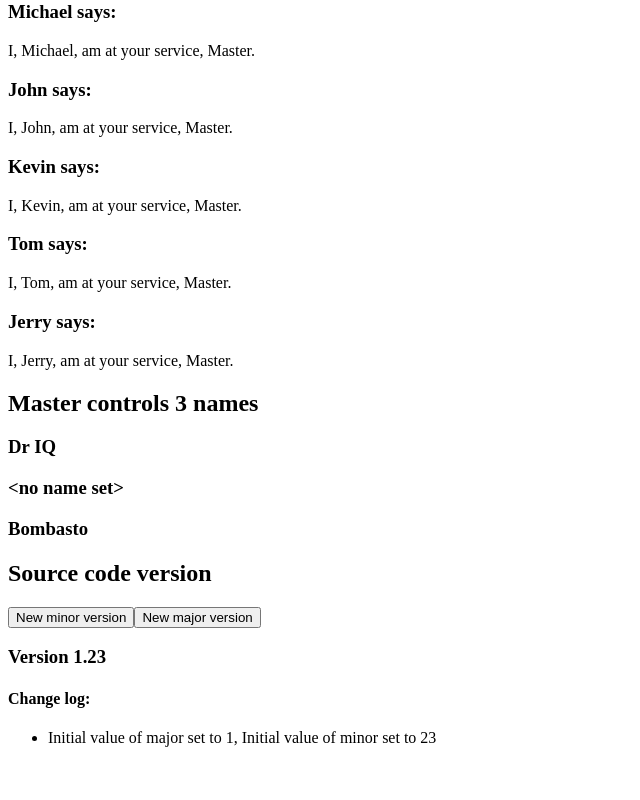
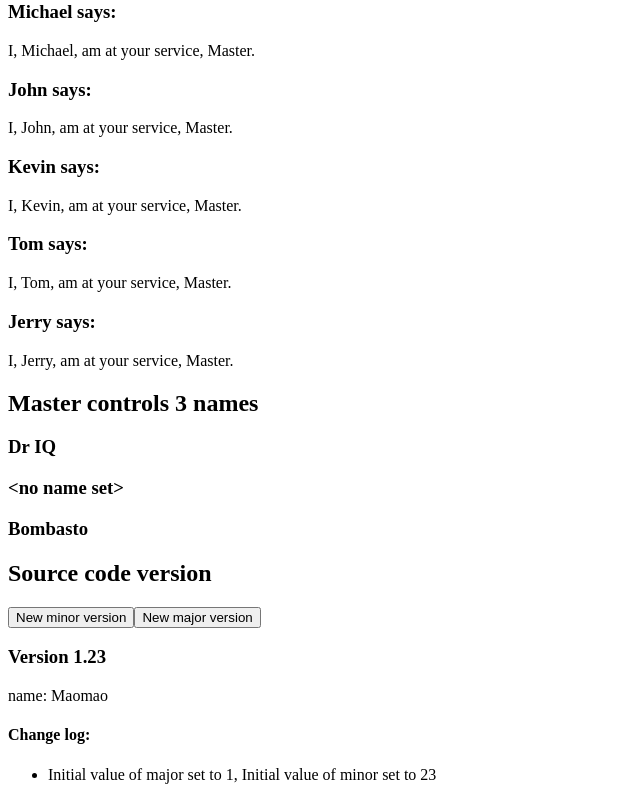
Before and after one commit to m2maomao/angular-tutorial, an Angular app: page / in a window 1280 px wide. Shown: the part 321-1121 px from the top of the page, without its empty margins (0-640 px from the left). Before the commit the page ends 1084 px from the top, so only its background shows below. Built offline with nearby package versions, Linux system fonts and the light colour scheme.

Commit message:
2 files modified

```diff
--- a/src/app/version-child/version-child.component.html
+++ b/src/app/version-child/version-child.component.html
@@ -1,4 +1,5 @@
 <h3>Version {{major}}.{{minor}}</h3>
+<p>name: {{name}}</p>
 <h4>Change log:</h4>
 <ul>
   <li *ngFor="let change of changeLog">{{change}}</li>
--- a/src/app/version-child/version-child.component.ts
+++ b/src/app/version-child/version-child.component.ts
@@ -1,4 +1,4 @@
-import { Component, Input, OnChanges, SimpleChange } from '@angular/core';
+import { Component, Input, OnChanges, OnInit, SimpleChange } from '@angular/core';
 
 @Component({
   selector: 'app-version-child',
@@ -7,14 +7,23 @@ import { Component, Input, OnChanges, SimpleChange } from '@angular/core';
 })
 export class VersionChildComponent implements OnChanges {
 
+  ngOnInit() {
+    this.name = 'Maomao';
+    console.log('初始化')
+  }
+
   @Input() major: number;
   @Input() minor: number;
+  name: string;
   changeLog: string[] = [];
 
   ngOnChanges(changes: {[propKey: string]: SimpleChange}) {
+    console.log('changes:', changes)
     let log: string[] = [];
     for(let propName in changes) {
+      console.log('propName:', propName)
       let changedProp = changes[propName];
+      console.log('changedProp:', changedProp)
       let to = JSON.stringify(changedProp.currentValue);
       if(changedProp.isFirstChange()) {
         log.push(`Initial value of ${propName} set to ${to}`);
```
